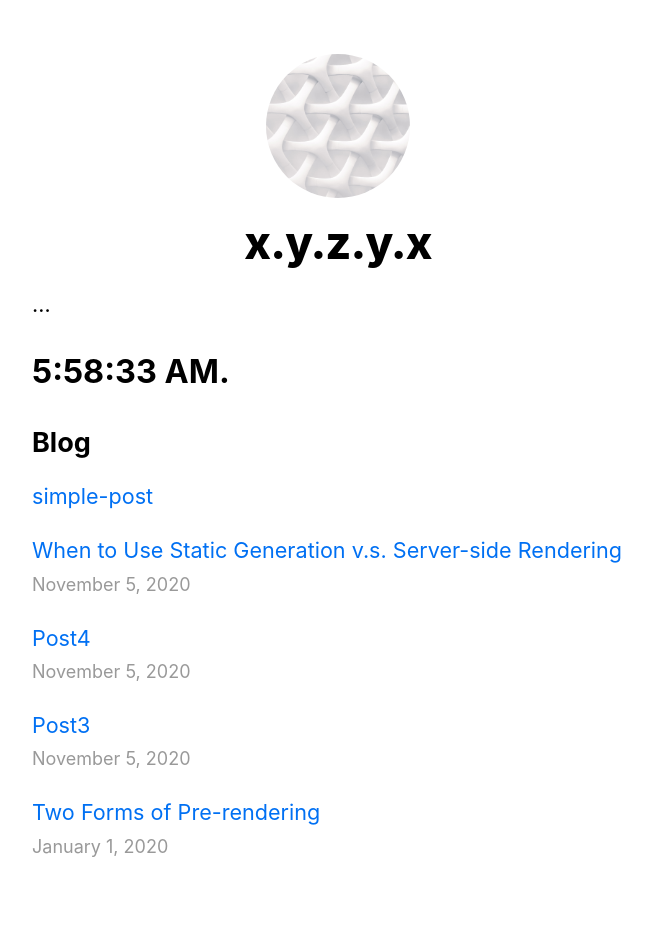
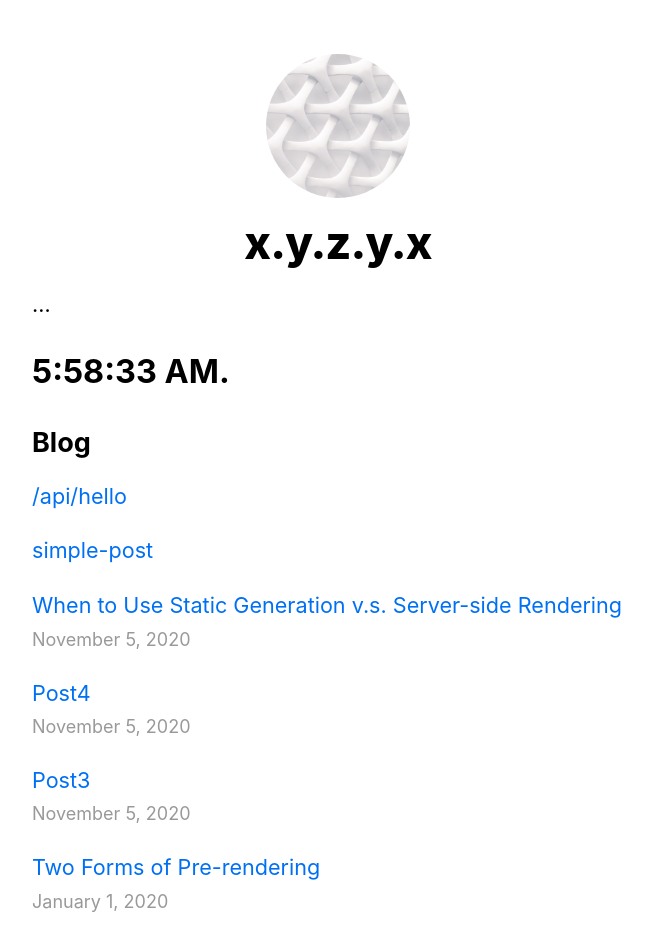
Before and after one commit to sug1no/Next.jsTutorial, a Next.js app in the folder nextjs-blog/: page / in a window 1280 px wide. Shown: the top 950 px of the page, without its empty margins (302-954 px from the left). Built offline with nearby package versions, Linux system fonts and the light colour scheme.

Commit message:
add link to /api/hello

```diff
--- a/nextjs-blog/pages/api/hello.js
+++ b/nextjs-blog/pages/api/hello.js
@@ -1,3 +1,4 @@
 export default (req, res) => {
+  console.log('hello');
   res.status(200).json({ text: 'Hello' })
 }
--- a/nextjs-blog/pages/index.js
+++ b/nextjs-blog/pages/index.js
@@ -50,6 +50,9 @@ export default function Home({ allPostsData }) {
         <Clock />
         <h2 className={utilStyles.headingLg}>Blog</h2>
         <ul className={utilStyles.list}>
+          <li className={utilStyles.listItem} key="api/hello">
+            <Link href={`/api/hello`}>/api/hello</Link>
+          </li>
           <li className={utilStyles.listItem} key="simple-post">
             <Link href={`/posts/simple-post`}>simple-post</Link>
           </li>
```
